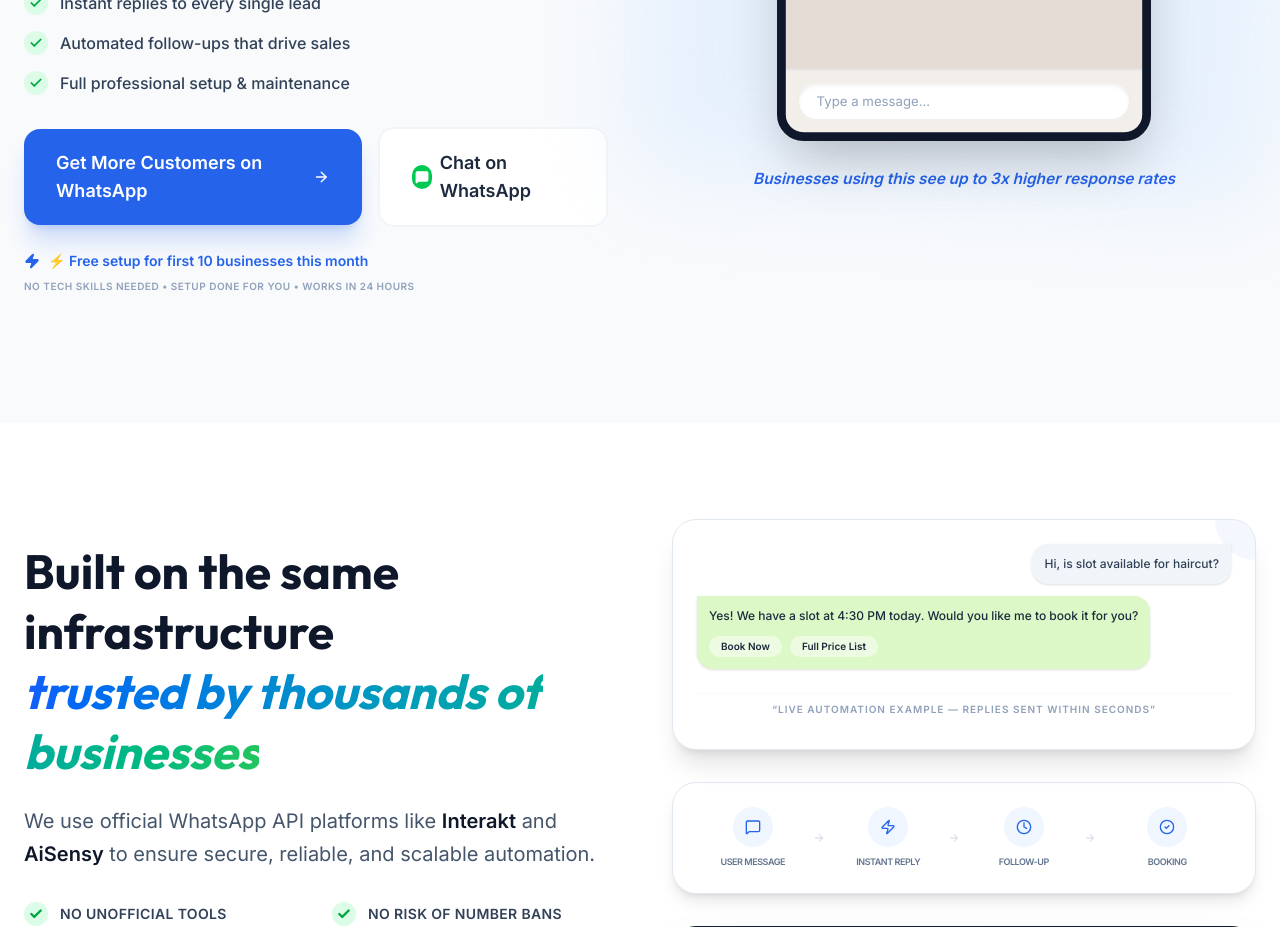
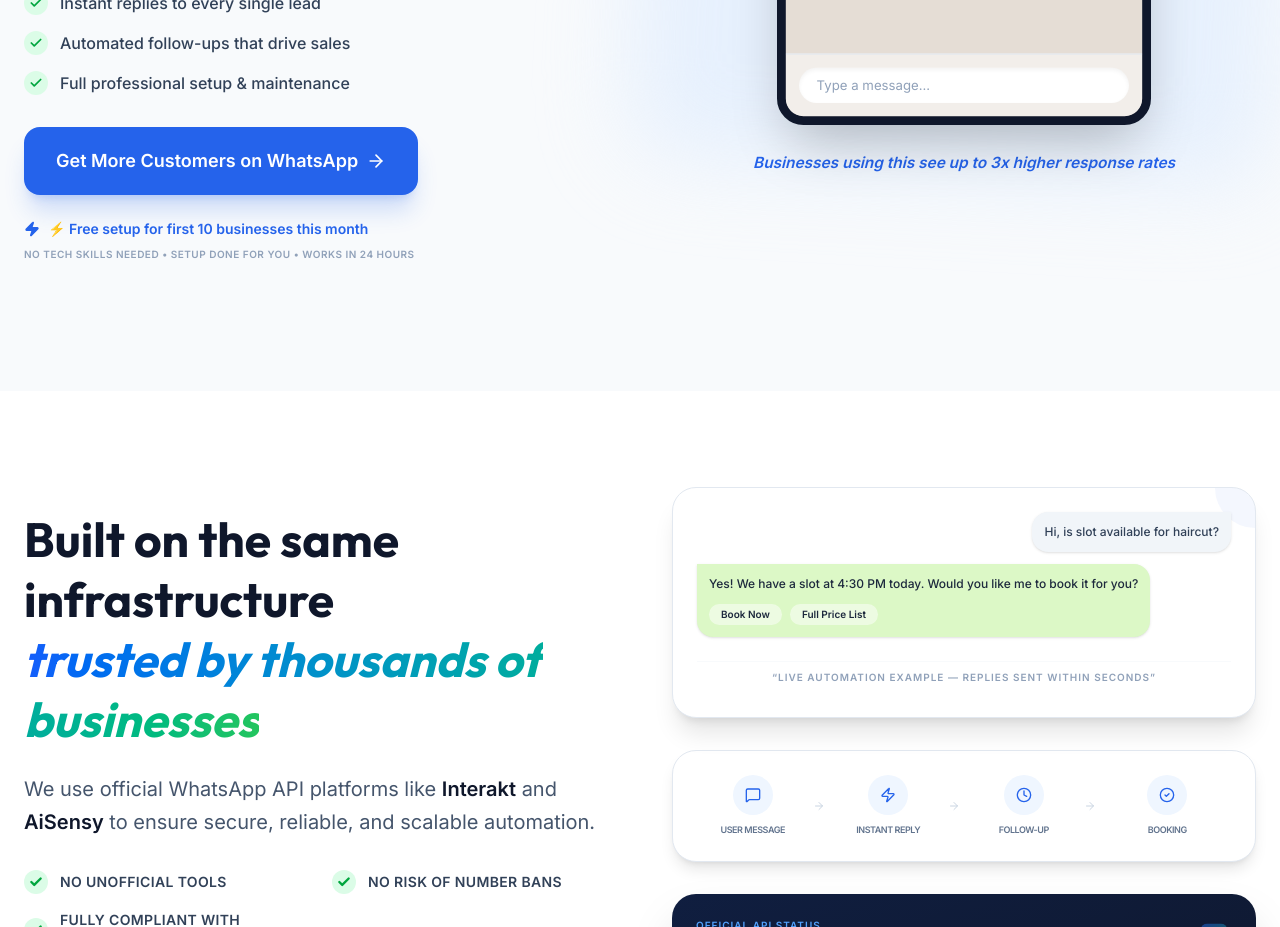
Before and after one commit to chiragwadhwawork-commits/remorix, a React (Vite) app: page / in a window 1280 px wide. Shown: the part 820-1747 px from the top of the page. Built offline with nearby package versions, Linux system fonts and the light colour scheme.

Commit message:
feat: Remove redundant WhatsApp CTA button
The "Chat on WhatsApp" button was duplicated. This commit removes the redundant button to streamline the UI and avoid user confusion. The primary "Get More Customers on WhatsApp" CTA now directs users to the desired outcome.

```diff
--- a/src/App.tsx
+++ b/src/App.tsx
@@ -387,18 +387,6 @@
                 >
                   Get More Customers on WhatsApp
                   <ArrowRight size={20} />
-                </a>
-                <a
-                  href="https://wa.me/917410711563?text=Hi%20I%20want%20to%20automate%20my%20WhatsApp%20leads"
-                  target="_blank"
-                  rel="noopener noreferrer"
-                  className="w-full sm:w-auto bg-white text-slate-800 border-2 border-slate-100 px-8 py-5 rounded-2xl text-lg font-bold hover:bg-slate-50 transition-colors flex items-center justify-center gap-2 cursor-pointer"
-                  id="hero-cta-whatsapp"
-                >
-                  <div className="w-6 h-6 bg-green-500 rounded-full flex items-center justify-center text-white">
-                    <MessageSquare size={14} className="fill-white" />
-                  </div>
-                  Chat on WhatsApp
                 </a>
               </div>
               <p className="text-primary font-bold text-sm flex flex-col gap-2 items-center sm:items-start">
@@ -1456,8 +1444,8 @@
              setTimeout(() => {
                 setMessageQueue(prev => [...prev, {
                   sender: 'bot',
-                  text: "Ready to automate your business? Click below to book a free setup call! 👇",
-                  options: ["Yes, Book Free Call", "Chat on WhatsApp"],
+                  text: "Ready to automate your business? Let's chat on WhatsApp to get started! 👇",
+                  options: ["Chat on WhatsApp"],
                   isConversion: true
                 }]);
              }, 3500);
```
